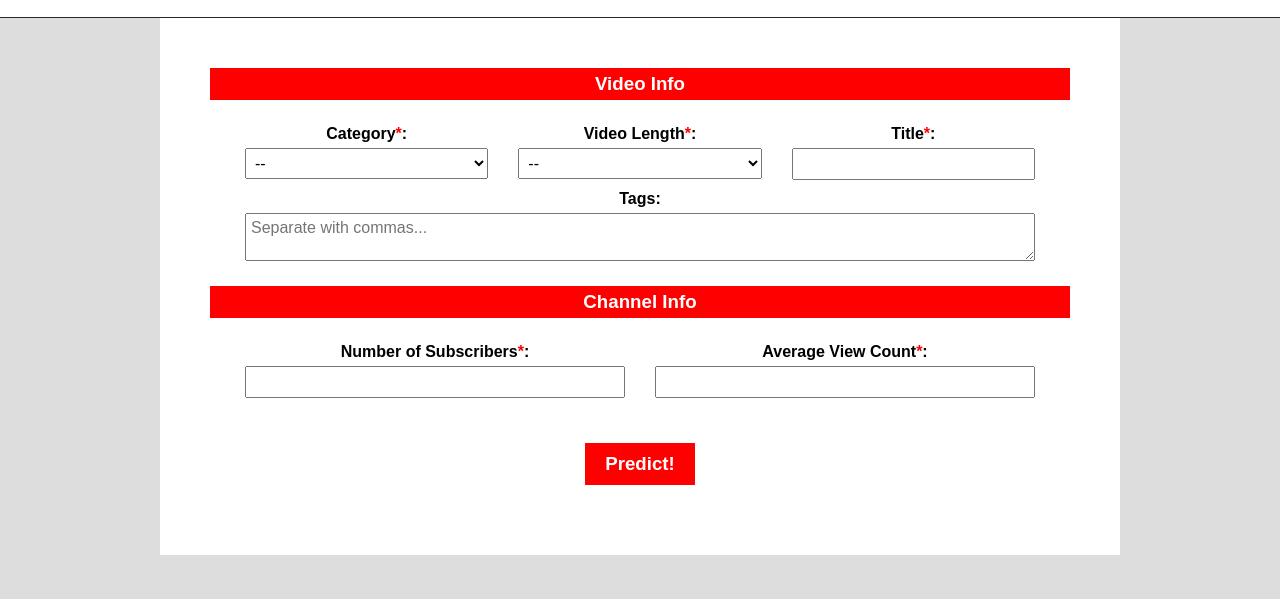
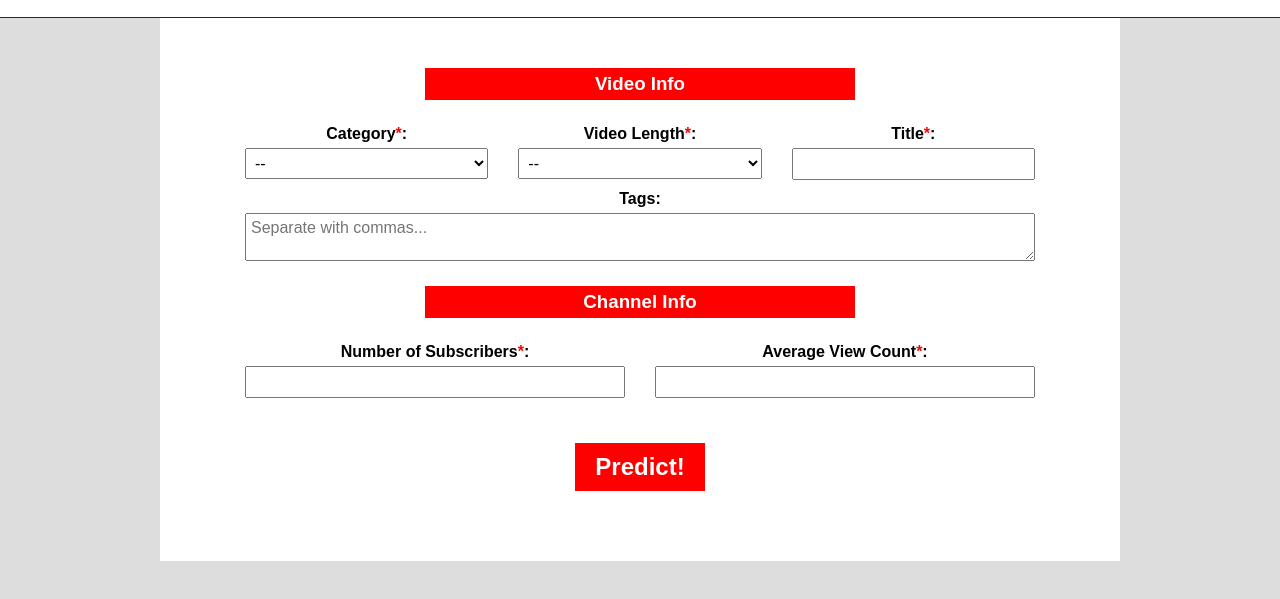
Before and after one commit to alansheu2004/ViewTube, a plain HTML site: page index.html in a window 1280 px wide. Shown: the part 141-740 px from the top of the page. Drawn offline with Linux system fonts and the light colour scheme.

Commit message:
Button Updates

```diff
--- a/style.css
+++ b/style.css
@@ -79,7 +79,12 @@ nav a:first-of-type {
     border-left: 1px solid var(--highlight-foreground);
 }
 
-nav a:hover {
+nav a:hover, input[type="submit"]:hover {
+    filter: brightness(90%);
+    cursor:pointer;
+}
+
+nav a:active, input[type="submit"]:active {
     filter: brightness(75%);
 }
 
@@ -95,6 +100,8 @@ h3 {
     background-color: var(--highlight-background);
     color: var(--highlight-foreground);
     padding: 5px 10px;
+    width: 50%;
+    margin: auto;
 }
 
 section {
@@ -134,7 +141,7 @@ textarea {
 input[type="submit"] {
     background-color: var(--highlight-background);
     font-weight: bold;
-    font-size: 14pt;
+    font-size: 18pt;
     border: none;
     color: var(--highlight-foreground);
     padding: 10px 20px;
```
